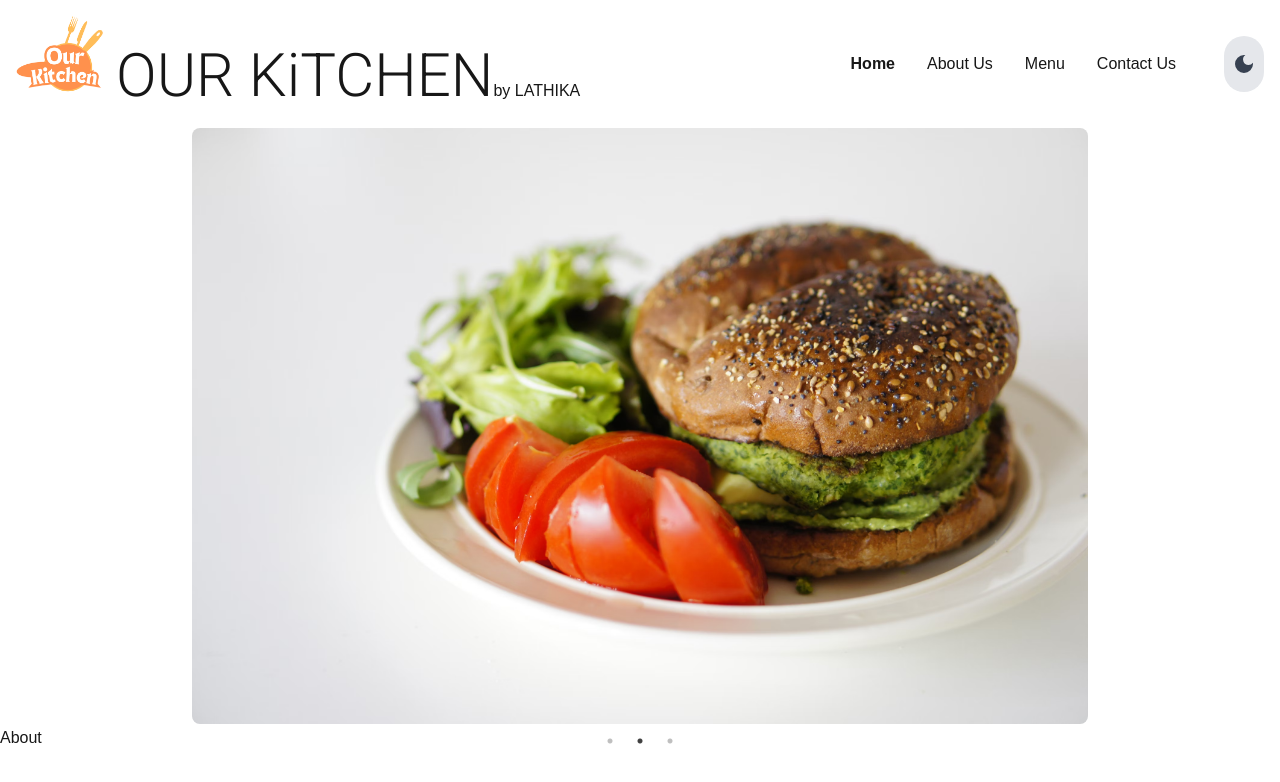
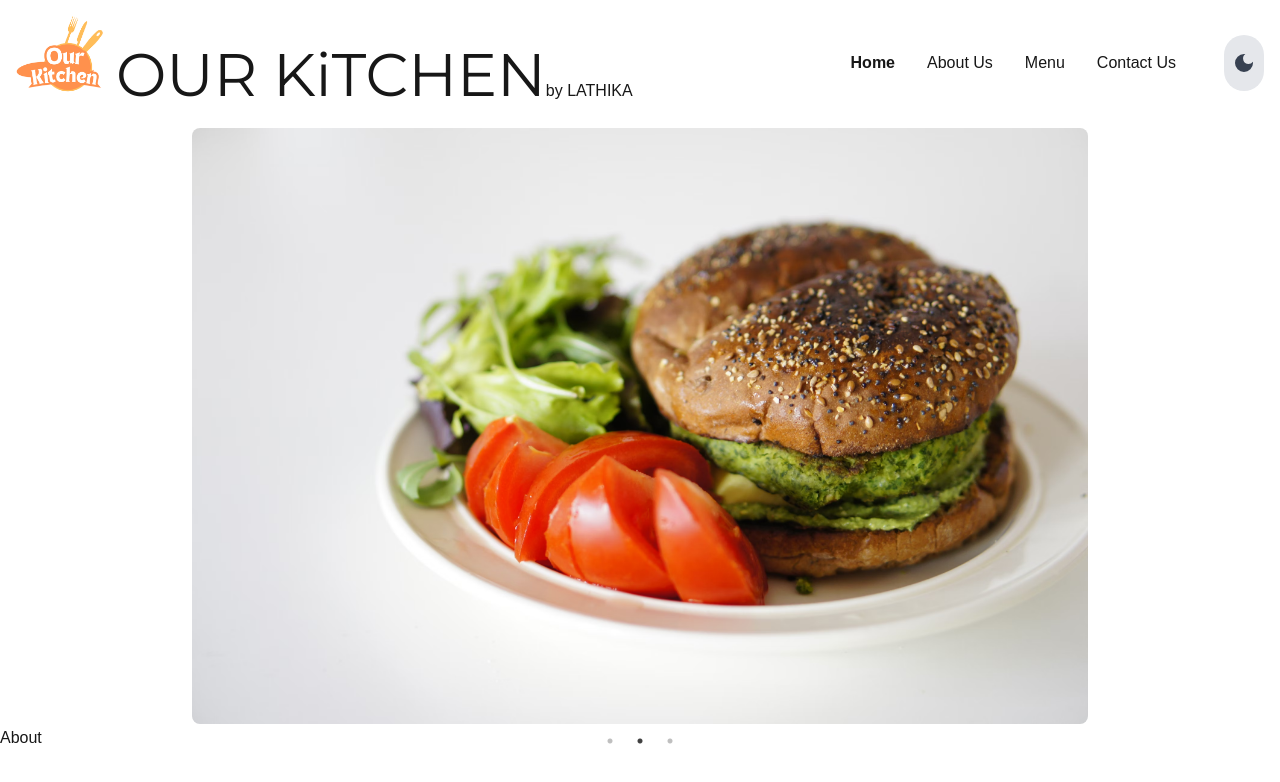
Before and after one commit to Lajithf/lathika-s-kitchen, a Next.js app: page / in a window 1280 px wide. Shown: the top 782 px of the page. Built offline with nearby package versions, Linux system fonts and the light colour scheme; what @mui/material-nextjs would draw is missing.

Commit message:
Add Montserrat font from Google Fonts and applied it to Typography component in header

```diff
--- a/src/app/page.tsx
+++ b/src/app/page.tsx
@@ -4,14 +4,23 @@ import { NavLinks } from './ui/nav-links';
 import './styles.css';
 import ThemeToggle from './dashboard/components/ThemeToggle';
 import { Typography } from '@mui/material';
+import { Montserrat } from 'next/font/google';
 
+const montserrat = Montserrat({
+  subsets: ['latin'], // Load Latin subset (customize as needed)
+  weight: ['400', '700'], // Specify font weights
+});
 export default function Home() {
   return (
     <>
       <div className="header top-0 left-0 fixed z-10 w-full">
         <div className="brand flex items-baseline">
           <img src="/images/our.png" alt="Logo" />
-          <Typography variant="h2" className="hidden sm:block">
+          <Typography
+            variant="h2"
+            className={'hidden sm:block'}
+            style={montserrat.style}
+          >
             OUR KiTCHEN
           </Typography>
           by LATHIKA
```
